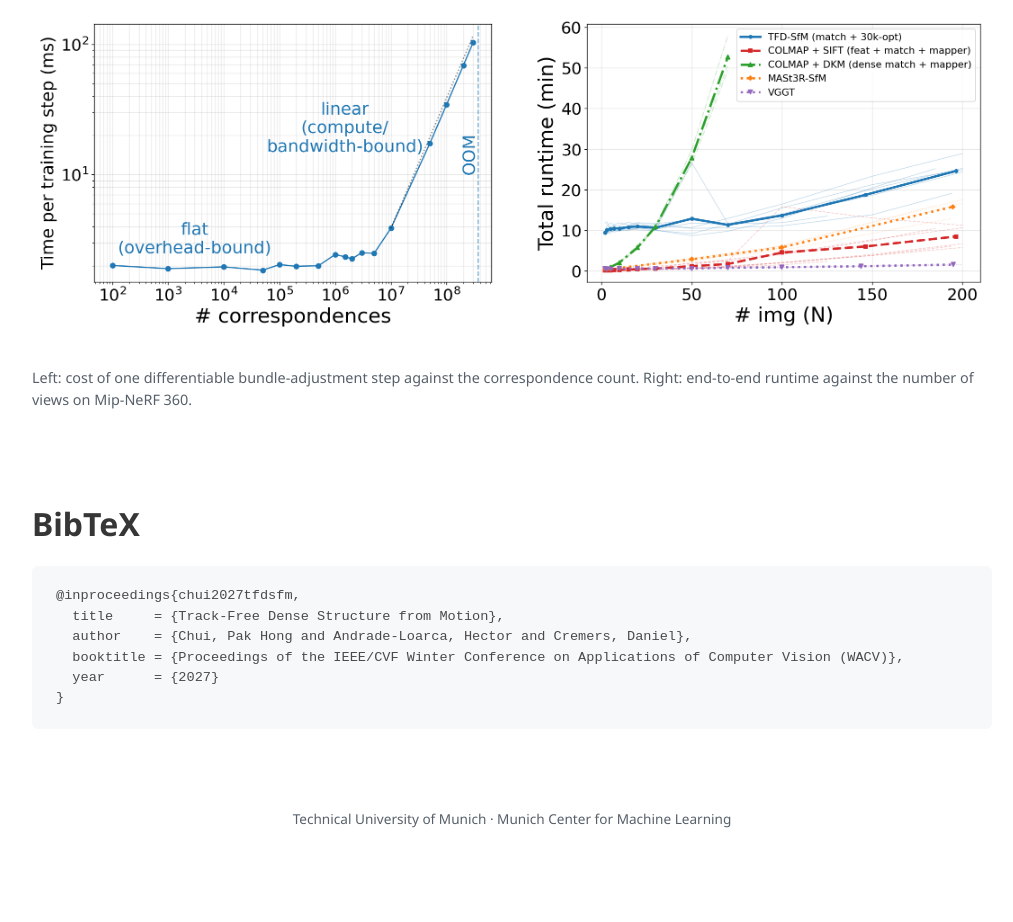
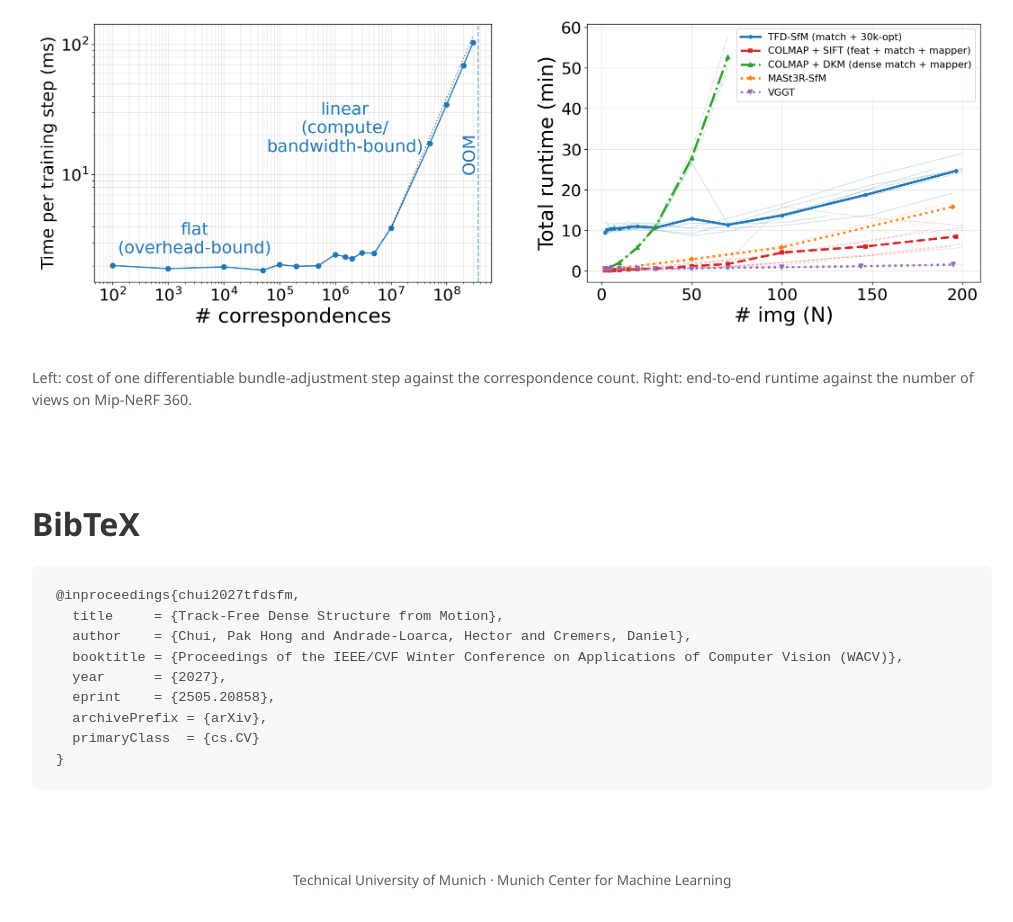
Before and after one commit to cphjsn/tfd-sfm, a plain HTML site: page index.html in a window 1280 px wide. Shown: the part 4770-5692 px from the top of the page, without its empty margins (128-1141 px from the left). Before the commit the page ends 5631 px from the top, so only its background shows below. Drawn offline with nearby package versions, Linux system fonts and the light colour scheme; some icons are missing.

Commit message:
BibTeX: arXiv eprint 2505.20858

```diff
--- a/index.html
+++ b/index.html
@@ -236,7 +236,10 @@
   title     = {Track-Free Dense Structure from Motion},
   author    = {Chui, Pak Hong and Andrade-Loarca, Hector and Cremers, Daniel},
   booktitle = {Proceedings of the IEEE/CVF Winter Conference on Applications of Computer Vision (WACV)},
-  year      = {2027}
+  year      = {2027},
+  eprint    = {2505.20858},
+  archivePrefix = {arXiv},
+  primaryClass  = {cs.CV}
 }</code></pre>
   </div>
 </section>
```
